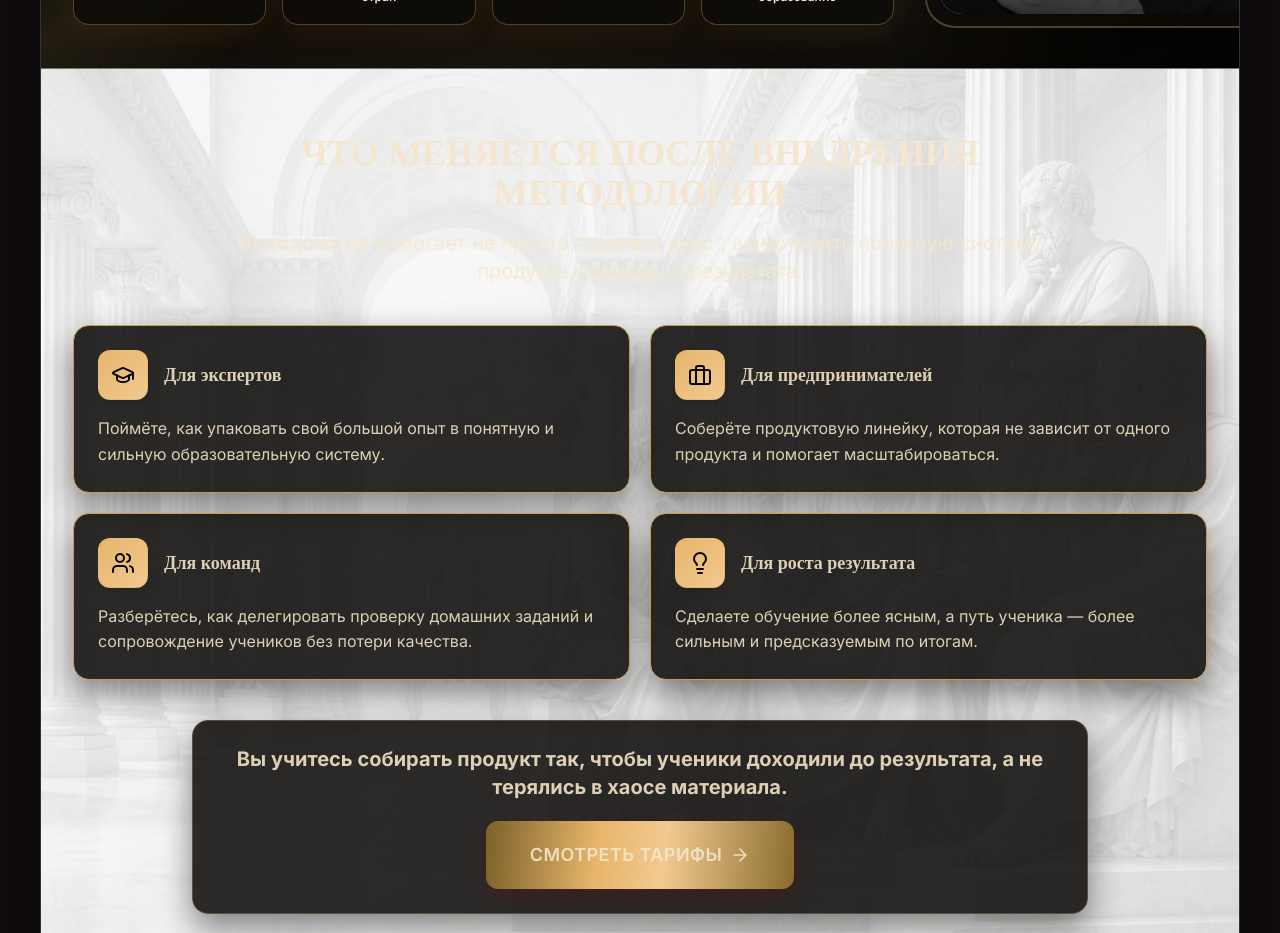
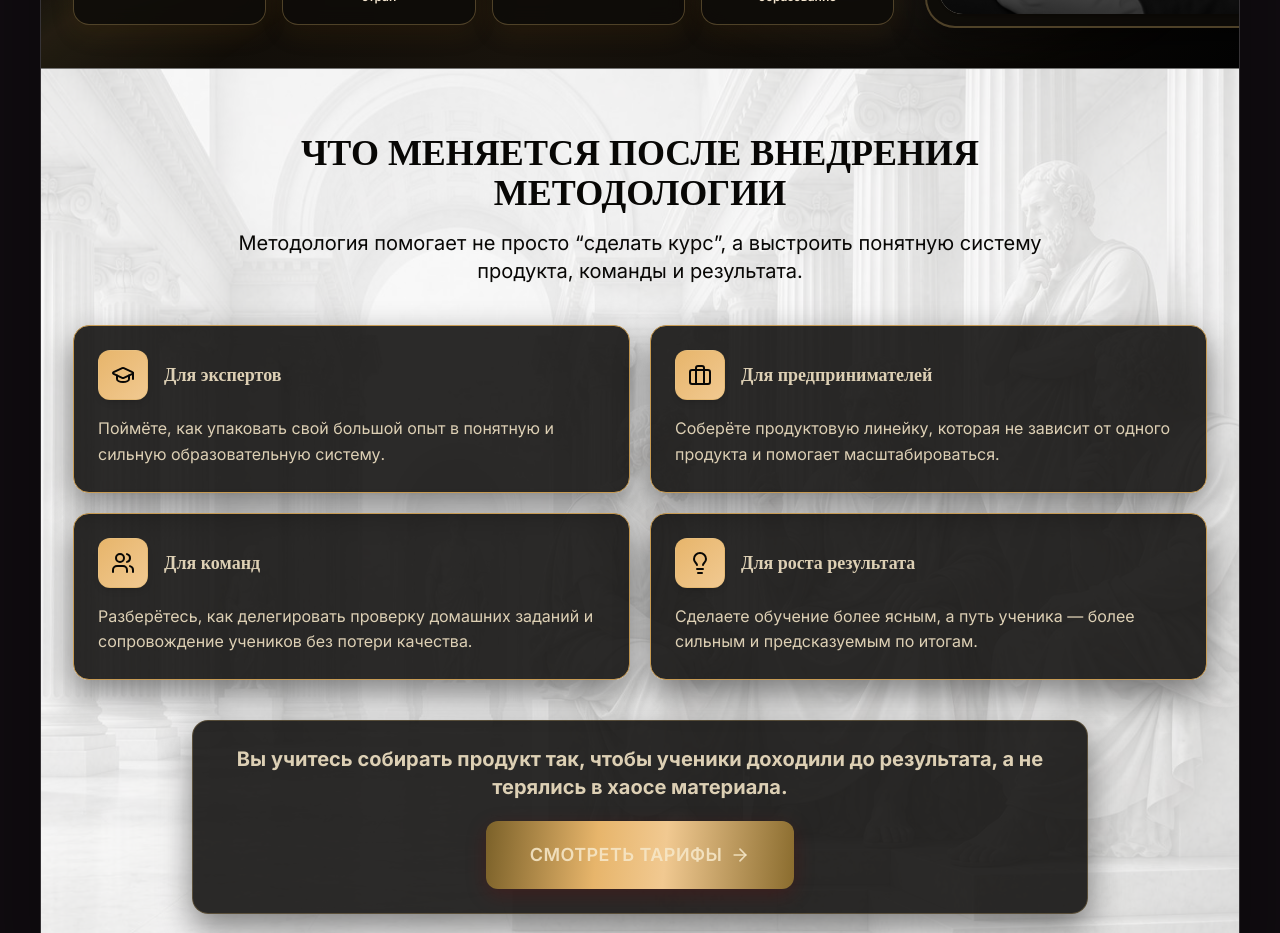
Before and after one commit to sergey9lap-sys/Metodologiya_AGK, a Next.js app: page /design in a window 1280 px wide. Shown: the part 2880-3813 px from the top of the page. Built offline with nearby package versions, Linux system fonts and the light colour scheme.

Commit message:
black text

```diff
--- a/src/styles/globals.css
+++ b/src/styles/globals.css
@@ -322,6 +322,11 @@ section + section {
     linear-gradient(180deg, #EFC68D 0%, #D9AA67 22%, #050403 22%, #050403 100%) !important;
 }
 
+.design-theme-black-champagne .design-theme-body > section:nth-child(2) h2,
+.design-theme-black-champagne .design-theme-body > section:nth-child(2) .mx-auto.mb-8 p {
+  color: #080705 !important;
+}
+
 .design-theme-materialization-noir .design-theme-body > section:first-child {
   background:
     radial-gradient(circle at 78% 20%, rgba(217, 180, 108, 0.18), transparent 26%),
```
